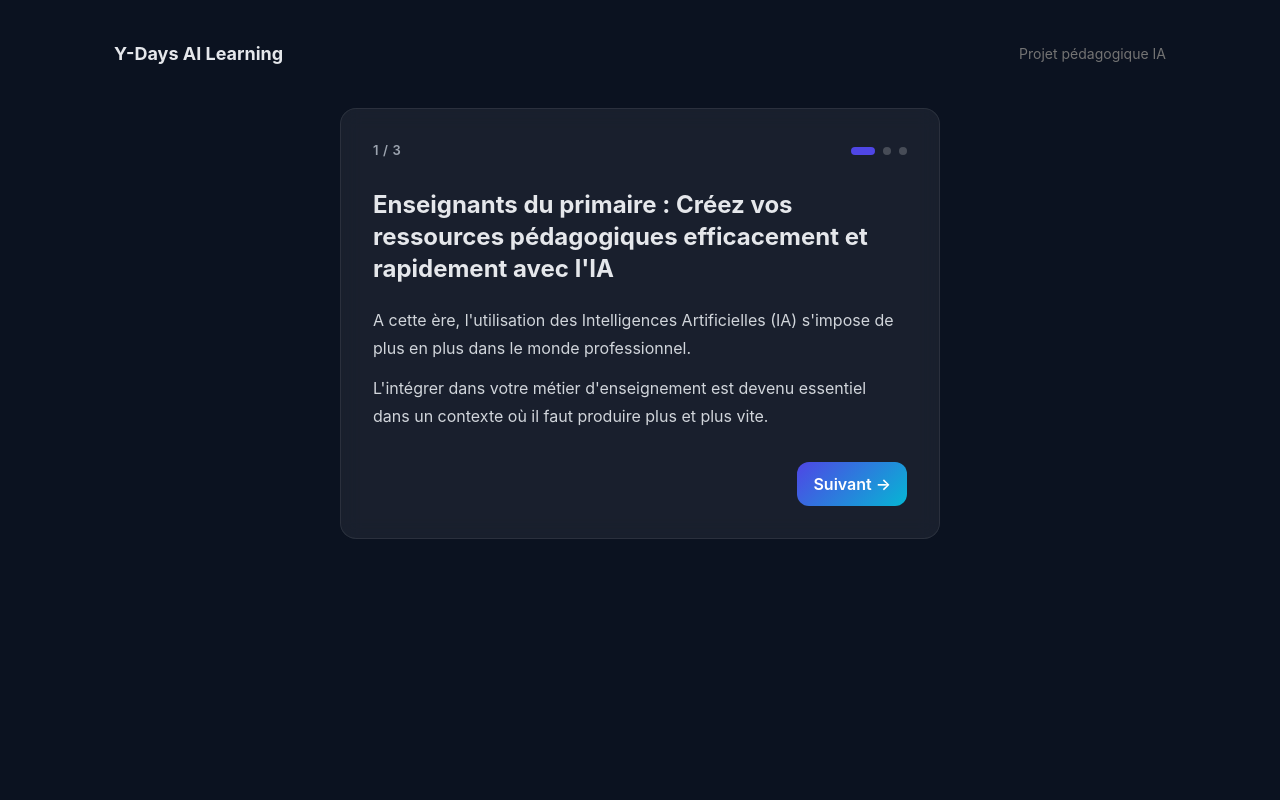
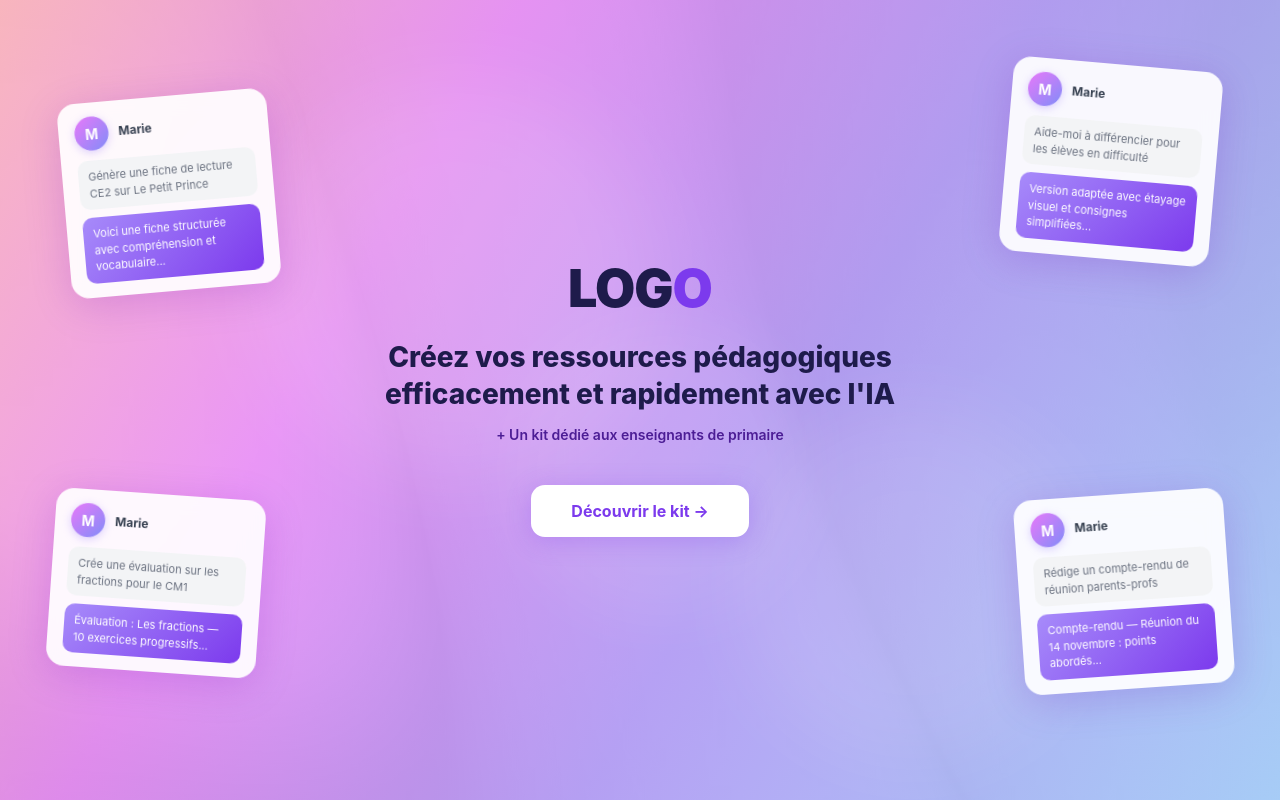
Before and after one commit to PierreTDX/y-days, a React (Vite) app: page / in a window 1280 px wide. Built offline with nearby package versions, Linux system fonts and the light colour scheme.

Commit message:
add homepage with floating cards and update onboarding/navigation flow

```diff
--- a/src/app/routes.jsx
+++ b/src/app/routes.jsx
@@ -1,5 +1,6 @@
 import { HashRouter, Routes, Route } from 'react-router-dom'
 
+import HomePage from '../pages/home/HomePage.jsx'
 import OnboardingPage from '../pages/onboarding/OnboardingPage.jsx'
 import QuizPage from '../pages/quiz/QuizPage.jsx'
 import PuzzlePage from '../pages/games/PuzzlePage.jsx'
@@ -14,7 +15,8 @@ export default function AppRoutes() {
   return (
     <HashRouter>
       <Routes>
-        <Route path='/' element={<OnboardingPage />} />
+        <Route path='/' element={<HomePage />} />
+        <Route path='/onboarding' element={<OnboardingPage />} />
         <Route path='/quiz' element={<QuizPage />} />
         <Route path='/games/puzzle' element={<PuzzlePage />} />
         <Route path='/games/card-flip' element={<CardFlipPage />} />
--- /dev/null
+++ b/src/pages/home/HomePage.jsx
@@ -0,0 +1,111 @@
+import { useNavigate } from 'react-router-dom'
+
+const FLOAT_CARDS = [
+  {
+    style: { top: "12%", left: "5%", transform: "rotate(-5deg)" },
+    text: "Génère une fiche de lecture CE2 sur Le Petit Prince",
+    reply: "Voici une fiche structurée avec compréhension et vocabulaire...",
+  },
+  {
+    style: { bottom: "16%", left: "4%", transform: "rotate(4deg)" },
+    text: "Crée une évaluation sur les fractions pour le CM1",
+    reply: "Évaluation : Les fractions — 10 exercices progressifs...",
+  },
+  {
+    style: { top: "8%", right: "5%", transform: "rotate(5deg)" },
+    text: "Aide-moi à différencier pour les élèves en difficulté",
+    reply: "Version adaptée avec étayage visuel et consignes simplifiées...",
+  },
+  {
+    style: { bottom: "14%", right: "4%", transform: "rotate(-4deg)" },
+    text: "Rédige un compte-rendu de réunion parents-profs",
+    reply: "Compte-rendu — Réunion du 14 novembre : points abordés...",
+  },
+]
+
+function FloatingCard({ card }) {
+  return (
+    <div style={{
+      position: "absolute", ...card.style,
+      background: "rgba(255,255,255,0.92)",
+      backdropFilter: "blur(12px)",
+      borderRadius: 18, padding: "14px 16px", width: 210,
+      boxShadow: "0 8px 40px rgba(100,0,180,0.18)",
+      zIndex: 2,
+    }}>
+      <div style={{ display: "flex", alignItems: "center", gap: 10, marginBottom: 10 }}>
+        <div style={{
+          width: 34, height: 34, borderRadius: "50%", flexShrink: 0,
+          background: "linear-gradient(135deg,#e879f9,#818cf8)",
+          display: "flex", alignItems: "center", justifyContent: "center",
+          fontSize: 14, color: "white", fontWeight: 700,
+          boxShadow: "0 2px 8px rgba(168,139,250,0.4)",
+        }}>M</div>
+        <span style={{ fontSize: 12, fontWeight: 700, color: "#374151" }}>Marie</span>
+      </div>
+      <div style={{ background: "#f3f4f6", borderRadius: 10, padding: "8px 10px", fontSize: 11, color: "#6b7280", lineHeight: 1.5, marginBottom: 8 }}>
+        {card.text}
+      </div>
+      <div style={{ background: "linear-gradient(135deg,#a78bfa,#7c3aed)", borderRadius: 10, padding: "8px 10px", fontSize: 11, color: "white", lineHeight: 1.5 }}>
+        {card.reply}
+      </div>
+    </div>
+  )
+}
+
+export default function HomePage() {
+  const navigate = useNavigate()
+
+  return (
+    <div style={{
+      position: "fixed", inset: 0, zIndex: 10,
+      background: "linear-gradient(120deg, rgba(253,164,175,0.75) 0%, rgba(232,121,249,0.75) 30%, rgba(167,139,250,0.75) 60%, rgba(147,197,253,0.75) 100%), url('/y-days/efa249ca0a78f70482e9cb7dae14bc8d38859bc8.png') center/cover",
+      display: "flex", flexDirection: "column",
+      alignItems: "center", justifyContent: "center",
+      fontFamily: "Inter, system-ui, sans-serif",
+      overflow: "hidden",
+    }}>
+
+      {/* Background blobs */}
+      <div style={{ position: "absolute", top: "10%", left: "20%", width: 400, height: 400, borderRadius: "50%", background: "rgba(255,255,255,0.12)", filter: "blur(40px)", zIndex: 0 }} />
+      <div style={{ position: "absolute", bottom: "5%", right: "15%", width: 350, height: 350, borderRadius: "50%", background: "rgba(255,255,255,0.1)", filter: "blur(40px)", zIndex: 0 }} />
+      <div style={{ position: "absolute", top: "40%", left: "40%", width: 300, height: 300, borderRadius: "50%", background: "rgba(255,255,255,0.08)", filter: "blur(30px)", zIndex: 0 }} />
+
+      {/* Floating cards */}
+      {FLOAT_CARDS.map((card, i) => <FloatingCard key={i} card={card} />)}
+
+      {/* Center content */}
+      <div style={{ position: "relative", zIndex: 3, textAlign: "center", padding: "0 24px" }}>
+        <div style={{ fontSize: 52, fontWeight: 900, letterSpacing: "-1px", marginBottom: 24, lineHeight: 1 }}>
+          <span style={{ color: "#1e1b4b" }}>LOG</span>
+          <span style={{ color: "#7c3aed" }}>O</span>
+        </div>
+        <h1 style={{ fontSize: 28, fontWeight: 800, color: "#1e1b4b", lineHeight: 1.3, maxWidth: 520, margin: "0 auto 12px" }}>
+          Créez vos ressources pédagogiques<br />efficacement et rapidement avec l'IA
+        </h1>
+        <p style={{ fontSize: 14, color: "#4c1d95", fontWeight: 600, margin: "0 auto 40px" }}>
+          + Un kit dédié aux enseignants de primaire
+        </p>
+        <button
+          onClick={() => navigate("/onboarding")}
+          style={{
+            background: "white",
+            border: "none",
+            borderRadius: 14,
+            padding: "14px 40px",
+            fontSize: 16,
+            fontWeight: 700,
+            color: "#7c3aed",
+            cursor: "pointer",
+            boxShadow: "0 4px 24px rgba(124,58,237,0.25)",
+            transition: "transform 0.2s, box-shadow 0.2s",
+          }}
+          onMouseEnter={e => { e.target.style.transform = "translateY(-2px)"; e.target.style.boxShadow = "0 8px 32px rgba(124,58,237,0.35)" }}
+          onMouseLeave={e => { e.target.style.transform = "translateY(0)"; e.target.style.boxShadow = "0 4px 24px rgba(124,58,237,0.25)" }}
+        >
+          Découvrir le kit →
+        </button>
+      </div>
+    </div>
+  )
+}
--- a/src/pages/onboarding/OnboardingPage.jsx
+++ b/src/pages/onboarding/OnboardingPage.jsx
@@ -11,7 +11,7 @@ function playTone(ctx, freq, delay, duration, volume = 0.12) {
   const gain = ctx.createGain()
   osc.connect(gain)
   gain.connect(ctx.destination)
-  osc.type = 'sine'
+  osc.type = "sine"
   osc.frequency.value = freq
   gain.gain.setValueAtTime(volume, ctx.currentTime + delay)
   gain.gain.exponentialRampToValueAtTime(0.001, ctx.currentTime + delay + duration)
@@ -21,17 +21,9 @@ function playTone(ctx, freq, delay, duration, volume = 0.12) {
 function playSound(type) {
   try {
     const ctx = getCtx()
-    if (type === 'next') {
-      playTone(ctx, 440, 0, 0.12)
-      playTone(ctx, 523, 0.1, 0.18)
-    } else if (type === 'back') {
-      playTone(ctx, 523, 0, 0.12)
-      playTone(ctx, 440, 0.1, 0.18)
-    } else if (type === 'start') {
-      playTone(ctx, 440, 0, 0.1)
-      playTone(ctx, 523, 0.09, 0.1)
-      playTone(ctx, 659, 0.18, 0.22)
-    }
+    if (type === "next") { playTone(ctx,440,0,0.12); playTone(ctx,523,0.1,0.18) }
+    else if (type === "back") { playTone(ctx,523,0,0.12); playTone(ctx,440,0.1,0.18) }
+    else if (type === "start") { playTone(ctx,440,0,0.1); playTone(ctx,523,0.09,0.1); playTone(ctx,659,0.18,0.22) }
   } catch (_) {}
 }
 
@@ -41,174 +33,179 @@ function useCountUp(target, duration = 1600, delay = 0) {
     let raf
     const timeout = setTimeout(() => {
       let start = null
-      const tick = (timestamp) => {
-        if (!start) start = timestamp
-        const progress = Math.min((timestamp - start) / duration, 1)
-        const eased = 1 - Math.pow(1 - progress, 3)
-        setCount(Math.floor(eased * target))
+      const tick = (ts) => {
+        if (!start) start = ts
+        const progress = Math.min((ts - start) / duration, 1)
+        setCount(Math.floor((1 - Math.pow(1 - progress, 3)) * target))
         if (progress < 1) raf = requestAnimationFrame(tick)
       }
       raf = requestAnimationFrame(tick)
     }, delay)
-    return () => {
-      clearTimeout(timeout)
-      cancelAnimationFrame(raf)
-    }
+    return () => { clearTimeout(timeout); cancelAnimationFrame(raf) }
   }, [target, duration, delay])
   return count
 }
 
-const LIST_ITEMS = [
-  { icon: '⚙️', text: "L'Introduction aux outils d'IA : outils généraux et outils pour la génération de ressources pédagogiques." },
-  { icon: '✏️', text: "La méthode pour créer une instruction (prompt) efficace et optimisée pour générer un cours pédagogique pertinent avec l'IA." },
-  { icon: '💡', text: "Quelques cas concrets sur divers utilisation des outils d'IA." },
-  { icon: '✅', text: "Comment s'assurer que le contenu généré est qualitatif, et adapté vos usages." },
+const FLOAT_CARDS = [
+  { style: { top: "14%", left: "8%", transform: "rotate(-4deg)" }, text: "Génère une fiche de lecture CE2 sur Le Petit Prince", reply: "Voici une fiche structurée avec compréhension et vocabulaire..." },
+  { style: { bottom: "22%", left: "6%", transform: "rotate(3deg)" }, text: "Crée une évaluation sur les fractions pour le CM1", reply: "Évaluation : Les fractions — 10 exercices progressifs..." },
+  { style: { top: "10%", right: "7%", transform: "rotate(4deg)" }, text: "Aide-moi à différencier pour les élèves en difficulté", reply: "Version adaptée avec étayage visuel et consignes simplifiées..." },
+  { style: { bottom: "18%", right: "6%", transform: "rotate(-3deg)" }, text: "Rédige un compte-rendu de réunion parents-profs", reply: "Compte-rendu — Réunion du 14 novembre : points abordés..." },
 ]
 
-function Step1() {
+function FloatingCard({ card }) {
+  return (
+    <div style={{ position: "absolute", ...card.style, background: "rgba(255,255,255,0.93)", backdropFilter: "blur(10px)", borderRadius: 16, padding: "12px 14px", width: 195, boxShadow: "0 8px 32px rgba(80,0,140,0.15)" }}>
+      <div style={{ display: "flex", alignItems: "center", gap: 8, marginBottom: 8 }}>
+        <div style={{ width: 30, height: 30, borderRadius: "50%", flexShrink: 0, background: "linear-gradient(135deg,#e879f9,#818cf8)", display: "flex", alignItems: "center", justifyContent: "center", fontSize: 13, color: "white", fontWeight: 700 }}>M</div>
+        <span style={{ fontSize: 11, fontWeight: 600, color: "#374151" }}>Marie</span>
+      </div>
+      <div style={{ background: "#f3f4f6", borderRadius: 8, padding: "7px", fontSize: 10, color: "#6b7280", lineHeight: 1.45, marginBottom: 6 }}>{card.text}</div>
+      <div style={{ background: "linear-gradient(135deg,#a78bfa,#818cf8)", borderRadius: 8, padding: "7px", fontSize: 10, color: "white", lineHeight: 1.45 }}>{card.reply}</div>
+    </div>
+  )
+}
+
+const LIST_ITEMS = [
+  { icon: "⚙️", text: "Introduction aux outils d'IA : outils généraux et pédagogiques." },
+  { icon: "✏️", text: "Méthode pour créer un prompt efficace pour générer un cours pertinent." },
+  { icon: "💡", text: "Cas concrets sur les différents usages des outils d'IA." },
+  { icon: "✅", text: "Comment s'assurer que le contenu généré est qualitatif et adapté." },
+]
+
+function Step2Body() {
+  const hours = useCountUp(9, 1800, 200)
+  const reforms = useCountUp(2, 1400, 700)
   return (
     <>
-      <h1 className="title" style={{ fontSize: 24, lineHeight: 1.35, marginBottom: 0 }}>
-        Enseignants du primaire : Créez vos ressources pédagogiques efficacement et rapidement avec l'IA
-      </h1>
-      <p style={{ marginTop: 20, lineHeight: 1.75, color: "#d1d5db" }}>
-        A cette ère, l'utilisation des Intelligences Artificielles (IA) s'impose de plus en plus dans le monde professionnel.
+      <p style={{ marginTop: 0, lineHeight: 1.75, color: "#374151" }}>
+        Savez-vous combien de temps vous passez chaque semaine à préparer vos ressources ?
       </p>
-      <p style={{ marginTop: 12, lineHeight: 1.75, color: "#d1d5db" }}>
-        L'intégrer dans votre métier d'enseignement est devenu essentiel dans un contexte où il faut produire plus et plus vite.
-      </p>
+      <div style={{ display: "flex", flexDirection: "column", gap: 16, marginTop: 8 }}>
+        <div style={{ background: "#f5f3ff", borderRadius: 14, padding: "20px" }}>
+          <div style={{ fontSize: 48, fontWeight: 800, color: "#7c3aed", lineHeight: 1 }}>0{hours} h 00</div>
+          <p style={{ margin: "8px 0 0", fontSize: 13, color: "#6b7280", lineHeight: 1.5 }}>
+            passées en moyenne par semaine sur la création de supports
+            <span style={{ fontSize: 11, color: "#9ca3af", display: "block", marginTop: 2 }}>(Selon étude du gouvernement)</span>
+          </p>
+        </div>
+        <div style={{ background: "#fff0f6", borderRadius: 14, padding: "20px" }}>
+          <div style={{ fontSize: 48, fontWeight: 800, color: "#db2777", lineHeight: 1 }}>0{reforms}</div>
+          <p style={{ margin: "8px 0 0", fontSize: 13, color: "#6b7280", lineHeight: 1.5 }}>
+            réformes en 5 ans nécessitant de modifier vos supports de cours
+          </p>
+        </div>
+      </div>
     </>
   )
 }
 
-function Step2() {
-  const hours = useCountUp(9, 1800, 200)
-  const reforms = useCountUp(2, 1400, 700)
+function Step1Body() {
   return (
-    <div style={{ display: "flex", flexDirection: "column", gap: 20 }}>
-      <div className="glass" style={{ padding: 24 }}>
-        <div style={{ fontSize: 48, fontWeight: 700, color: "#4f46e5", letterSpacing: "-1px" }}>
-          0{hours} h 00
-        </div>
-        <p style={{ marginTop: 10, color: "#d1d5db", lineHeight: 1.65, marginBottom: 0 }}>
-          C'est le temps que vous passez en moyenne par semaine pour la création de vos supports de cours.
-          <span style={{ color: "#9ca3af", fontSize: 13 }}> (Selon étude du gouvernement)</span>
+    <>
+      <p style={{ marginTop: 0, lineHeight: 1.75, color: "#374151" }}>
+        A cette ère, l'utilisation des Intelligences Artificielles (IA) s'impose de plus en plus dans le monde professionnel.
+      </p>
+      <p style={{ lineHeight: 1.75, color: "#374151" }}>
+        L'intégrer dans votre métier d'enseignement est devenu essentiel dans un contexte où il faut produire plus et plus vite.
+      </p>
+      <div style={{ marginTop: 24, borderLeft: "4px solid #7c3aed", background: "#f5f3ff", borderRadius: "0 12px 12px 0", padding: "16px 16px 16px 20px" }}>
+        <p style={{ margin: 0, color: "#5b21b6", fontStyle: "italic", lineHeight: 1.7, fontSize: 14 }}>
+          C'est pour cette raison que l'IA peut s'avérer être un réel assistant pour la planification et la création de vos ressources pédagogiques.
         </p>
       </div>
-      <div className="glass" style={{ padding: 24 }}>
-        <div style={{ fontSize: 48, fontWeight: 700, color: "#06b6d4", letterSpacing: "-1px" }}>
-          0{reforms}
-        </div>
-        <p style={{ marginTop: 10, color: "#d1d5db", lineHeight: 1.65, marginBottom: 0 }}>
-          C'est le nombre de réformes en 5 ans nécessitant de modifier vos supports de cours.
-        </p>
-      </div>
-    </div>
+    </>
   )
 }
 
-function Step3() {
+function Step3Body() {
   return (
     <>
-      <p style={{ lineHeight: 1.75, color: "#d1d5db", marginTop: 0 }}>
-        C'est pour cette raison que l'IA peut s'avérer être un réel assistant pour la planification et la création de vos ressources pédagogiques.
+      <p style={{ marginTop: 0, lineHeight: 1.75, color: "#374151" }}>
+        Dans ce kit de formation, vous trouverez les thématiques suivantes :
       </p>
-      <p style={{ marginTop: 20, fontWeight: 600, color: "#e5e7eb", marginBottom: 0 }}>
-        Dans ce kit de formation, vous trouverez les thématiques suivants :
-      </p>
-      <div style={{ marginTop: 16, display: "flex", flexDirection: "column", gap: 14 }}>
+      <div style={{ display: "flex", flexDirection: "column", gap: 10, marginTop: 16 }}>
         {LIST_ITEMS.map((item, i) => (
-          <div key={i} style={{ display: "flex", gap: 12, alignItems: "flex-start" }}>
-            <span style={{ fontSize: 20, flexShrink: 0, lineHeight: 1.65 }}>{item.icon}</span>
-            <p style={{ margin: 0, color: "#d1d5db", lineHeight: 1.65 }}>{item.text}</p>
+          <div key={i} style={{ display: "flex", gap: 12, alignItems: "flex-start", background: "#f5f3ff", borderRadius: 10, padding: "10px 14px" }}>
+            <span style={{ fontSize: 18, flexShrink: 0 }}>{item.icon}</span>
+            <p style={{ margin: 0, fontSize: 13, color: "#374151", lineHeight: 1.5 }}>{item.text}</p>
           </div>
         ))}
       </div>
-      <p style={{ marginTop: 24, fontSize: 12, color: "#6b7280" }}>
-        Source :{" "}
-        <a
-          href="https://www.education.gouv.fr/depp/les-enseignants-du-premier-degre-public-declarent-travailler-44-heures-par-semaine-en-moyenne-6479"
-          target="_blank"
-          rel="noopener noreferrer"
-          style={{ color: "#6b7280", textDecoration: "underline" }}
-        >
-          Le temps de travail des enseignants — Ministère de l'Éducation nationale
+      <p style={{ marginTop: 20, fontSize: 11, color: "#9ca3af" }}>
+        Source :{" "}
+        <a href="https://www.education.gouv.fr/depp/les-enseignants-du-premier-degre-public-declarent-travailler-44-heures-par-semaine-en-moyenne-6479"
+          target="_blank" rel="noopener noreferrer" style={{ color: "#7c3aed", textDecoration: "underline" }}>
+          Ministère de l'Éducation nationale
         </a>
       </p>
     </>
   )
 }
 
-const STEPS = [Step1, Step2, Step3]
+const STEPS = [
+  { title: "L'IA dans le monde professionnel", Body: Step1Body },
+  { title: "Le temps, votre ressource la plus précieuse", Body: Step2Body },
+  { title: "Ce que vous allez découvrir", Body: Step3Body },
+]
 
 export default function OnboardingPage() {
   const [step, setStep] = useState(0)
-  const [direction, setDirection] = useState('right')
+  const [direction, setDirection] = useState("right")
   const [unlockedCta, setUnlockedCta] = useState(false)
   const navigate = useNavigate()
 
   const isLast = step === STEPS.length - 1
-  const StepComponent = STEPS[step]
+  const { title, Body } = STEPS[step]
 
   const handleNext = () => {
-    if (isLast) {
-      playSound('start')
-      navigate('/quiz')
-    } else {
-      playSound('next')
-      setDirection('right')
-      const nextStep = step + 1
-      if (nextStep === STEPS.length - 1) setUnlockedCta(true)
-      setStep(nextStep)
+    if (isLast) { playSound("start"); navigate("/quiz") }
+    else {
+      playSound("next"); setDirection("right")
+      const next = step + 1
+      if (next === STEPS.length - 1) setUnlockedCta(true)
+      setStep(next)
     }
   }
-
-  const handleBack = () => {
-    playSound('back')
-    setDirection('left')
-    setStep(s => s - 1)
-  }
+  const handleBack = () => { playSound("back"); setDirection("left"); setStep(s => s - 1) }
 
   return (
-    <div style={{ maxWidth: 600, margin: "0 auto" }}>
-      <div className="glass" style={{ padding: 32, overflow: "hidden" }}>
-        <div style={{ display: "flex", alignItems: "center", justifyContent: "space-between", marginBottom: 28 }}>
-          <span style={{ fontSize: 13, color: "#9ca3af", fontWeight: 600, letterSpacing: "0.05em" }}>
-            {step + 1} / {STEPS.length}
-          </span>
-          <div style={{ display: "flex", gap: 8 }}>
-            {STEPS.map((_, i) => (
-              <div key={i} style={{ height: 8, width: i === step ? 24 : 8, borderRadius: 4, background: i === step ? "#4f46e5" : "rgba(255,255,255,0.2)", transition: "background 0.3s, width 0.3s" }} />
-            ))}
-          </div>
+    <div style={{ position: "fixed", inset: 0, zIndex: 10, display: "flex", fontFamily: "Inter, system-ui, sans-serif" }}>
+
+      {/* Left panel */}
+      <div style={{ width: "48%", background: "linear-gradient(rgba(255,255,255,0.92), rgba(255,255,255,0.92)), url('/y-days/efa249ca0a78f70482e9cb7dae14bc8d38859bc8.png') center/cover", display: "flex", flexDirection: "column", padding: "48px 56px", overflowY: "auto" }}>
+        <div style={{ fontSize: 13, fontWeight: 600, color: "#9ca3af", letterSpacing: "0.05em", marginBottom: 40 }}>
+          {step + 1} / {STEPS.length}
         </div>
-        <div key={step} className={direction === 'right' ? 'slide-in-right' : 'slide-in-left'}>
-          <StepComponent />
+        <div key={step} className={direction === "right" ? "slide-in-right" : "slide-in-left"} style={{ flex: 1 }}>
+          <h1 style={{ fontSize: 30, fontWeight: 800, color: "#111827", lineHeight: 1.25, marginTop: 0, marginBottom: 24 }}>
+            {title}
+          </h1>
+          <Body />
         </div>
-        <div style={{ marginTop: 32, display: "flex", justifyContent: step > 0 ? "space-between" : "flex-end" }}>
-          {step > 0 && (
-            <button className="btn" onClick={handleBack} style={{ background: "rgba(255,255,255,0.1)" }}>
-              ← Retour
+        <div style={{ display: "flex", justifyContent: "space-between", alignItems: "center", marginTop: 40 }}>
+          {step > 0 ? (
+            <button onClick={handleBack} style={{ background: "none", border: "none", cursor: "pointer", color: "#6b7280", fontWeight: 600, fontSize: 14, padding: 0 }}>
+              ← Précédent
             </button>
-          )}
-          {!isLast && (
-            <button className="btn" onClick={handleNext}>
-              Suivant →
+          ) : <div />}
+          {(!isLast || unlockedCta) && (
+            <button onClick={handleNext} style={{ background: "#7c3aed", border: "none", borderRadius: 12, padding: isLast ? "12px 32px" : "10px 24px", color: "white", fontWeight: 700, cursor: "pointer", fontSize: isLast ? 16 : 14 }}>
+              {isLast ? "C'est parti !" : "Suivant →"}
             </button>
           )}
         </div>
       </div>
-      {unlockedCta && (
-        <div className="slide-in-right" style={{ marginTop: 24, display: "flex", justifyContent: "center" }}>
-          <button
-            className="btn"
-            onClick={() => { playSound('start'); navigate('/quiz') }}
-            style={{ padding: "14px 40px", fontSize: 18, borderRadius: 16 }}
-          >
-            C'est parti !
-          </button>
+
+      {/* Right panel */}
+      <div style={{ flex: 1, background: "linear-gradient(135deg, rgba(253,164,175,0.8) 0%, rgba(232,121,249,0.8) 40%, rgba(167,139,250,0.8) 70%, rgba(147,197,253,0.8) 100%), url('/y-days/efa249ca0a78f70482e9cb7dae14bc8d38859bc8.png') center/cover", position: "relative", overflow: "hidden" }}>
+        <div style={{ display: "flex", gap: 6, padding: "20px 24px" }}>
+          {[0, 1, 2].map(i => (
+            <div key={i} style={{ flex: 1, height: 3, borderRadius: 2, background: i <= step ? "white" : "rgba(255,255,255,0.3)", transition: "background 0.3s" }} />
+          ))}
         </div>
-      )}
+        {FLOAT_CARDS.map((card, i) => <FloatingCard key={i} card={card} />)}
+      </div>
     </div>
   )
 }
--- a/src/styles/globals.css
+++ b/src/styles/globals.css
@@ -2,7 +2,7 @@
 body {
   margin: 0;
   font-family: Inter, system-ui, Arial;
-  background: #0b1220;
+  background: url('/y-days/efa249ca0a78f70482e9cb7dae14bc8d38859bc8.png') center/cover fixed;
   color: #e5e7eb;
 }
 
```
Also changed, not shown: public/efa249ca0a78f70482e9cb7dae14bc8d38859bc8.png (added).
